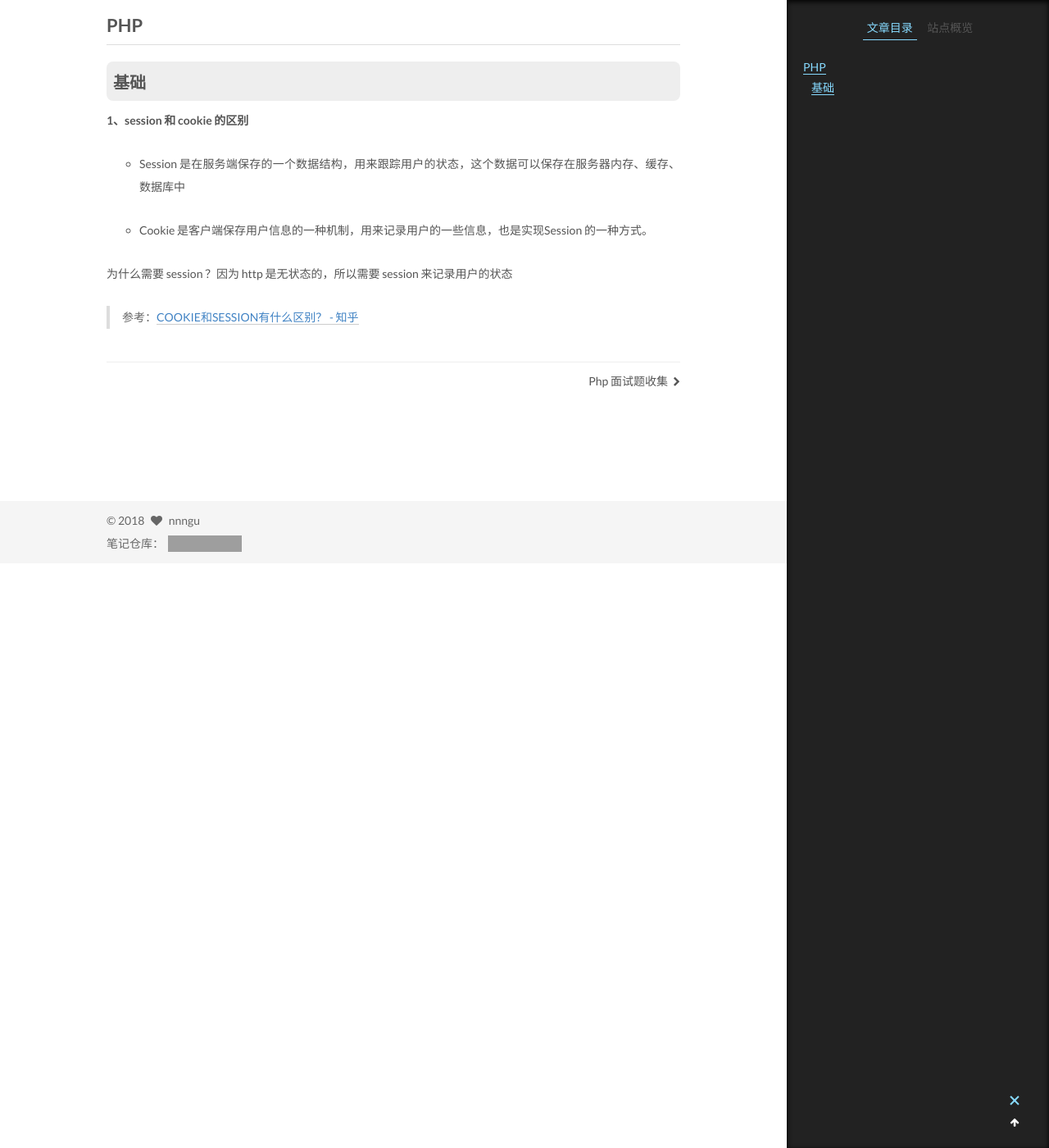
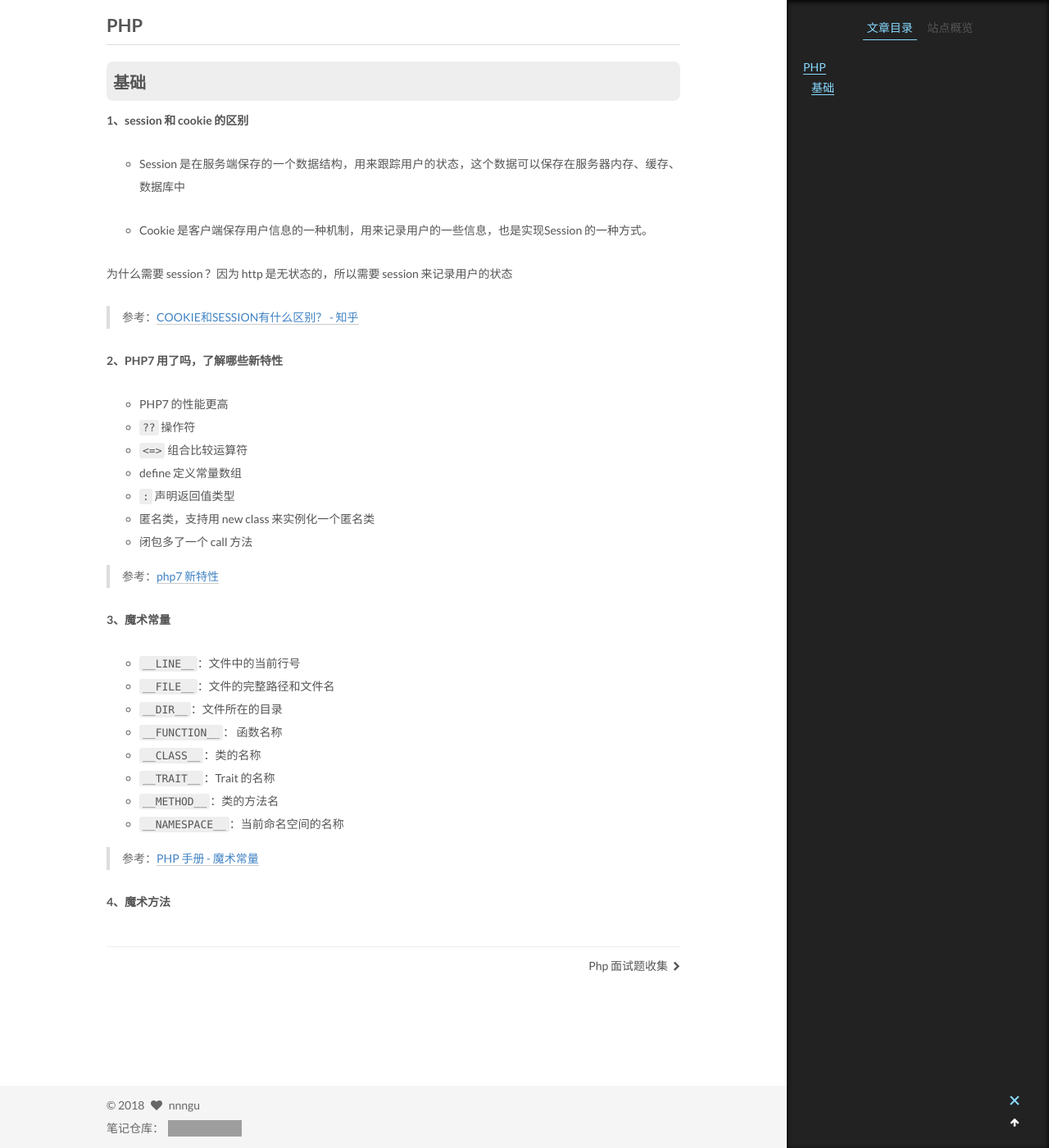
Before and after one commit to nnngu/LearningNotes, a Jekyll site: the page built from _posts/2018-06-11-(掘金征文) 2018 春招 PHP 面试总结.md, in a window 1280 px wide and 1400 px high, scrolled down 796 px. Shown: the whole window at 82% size. Built offline with Jekyll 4.4.1, drawn with Linux system fonts in a browser that asks for light colours; grey boxes are pictures that could not be loaded.

Commit message:
修改文件: _posts/2018-06-11-(掘金征文) 2018 春招 PHP 面试总结.md

```diff
--- a/_posts/2018-06-11-(掘金征文) 2018 春招 PHP 面试总结.md
+++ b/_posts/2018-06-11-(掘金征文) 2018 春招 PHP 面试总结.md
@@ -23,8 +23,32 @@ description: (掘金征文) 2018 春招 PHP 面试总结
 
 >参考：[COOKIE和SESSION有什么区别？ - 知乎](https://www.zhihu.com/question/19786827)
 
+**2、PHP7 用了吗，了解哪些新特性**
 
+* PHP7 的性能更高
+* `??` 操作符
+* `<=>` 组合比较运算符
+* define 定义常量数组
+* `:` 声明返回值类型
+* 匿名类，支持用 new class 来实例化一个匿名类
+* 闭包多了一个 call 方法
 
+> 参考：[php7 新特性](https://github.com/nnngu/three_year_php_interview/blob/master/07_PHP/10_php7_new_features.md)
+
+**3、魔术常量**
+
+* `__LINE__`：文件中的当前行号
+* `__FILE__`：文件的完整路径和文件名
+* `__DIR__`：文件所在的目录
+* `__FUNCTION__`： 函数名称
+* `__CLASS__`：类的名称
+* `__TRAIT__`：Trait 的名称
+* `__METHOD__`：类的方法名
+* `__NAMESPACE__`：当前命名空间的名称
+
+>参考：[PHP 手册 - 魔术常量](http://php.net/manual/zh/language.constants.predefined.php)
+
+**4、魔术方法**
 
 
 
```
